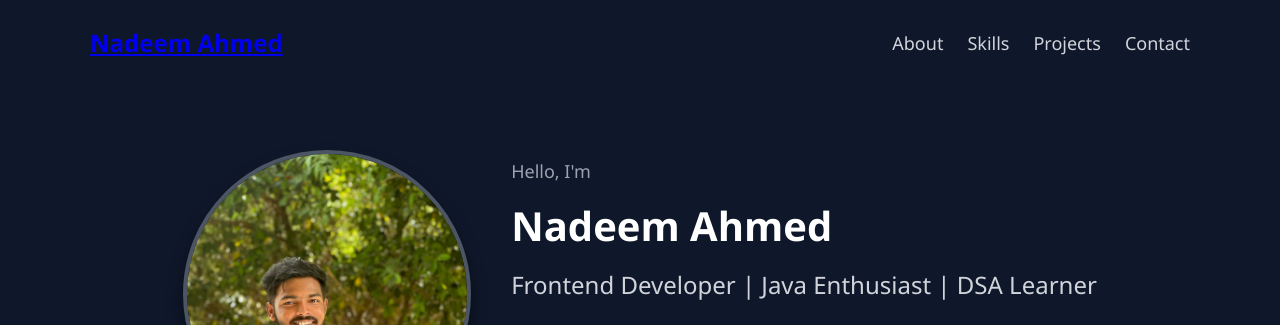
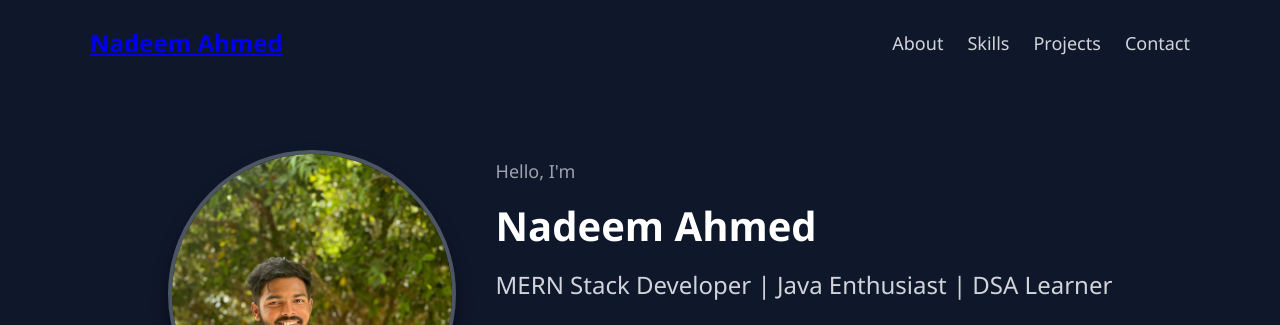
Before and after one commit to NadeemAhmed-2/portfolio, a plain HTML site: page index.html in a window 1280 px wide. Shown: the top 325 px of the page. Drawn offline with Linux system fonts and the light colour scheme.

Commit message:
Updated index.html

```diff
--- a/index.html
+++ b/index.html
@@ -34,7 +34,7 @@
     <div class="hero-text">
       <p>Hello, I'm</p>
       <h1>Nadeem Ahmed</h1>
-      <h2>Frontend Developer | Java Enthusiast | DSA Learner</h2>
+      <h2>MERN Stack Developer | Java Enthusiast | DSA Learner </h2>
       <div class="buttons">
         <a href="NadeemResume.pdf" target="_blank" class="download-cv">Download CV</a>
         <a href="#contact" class="contact-btn">Contact Info</a>
```
